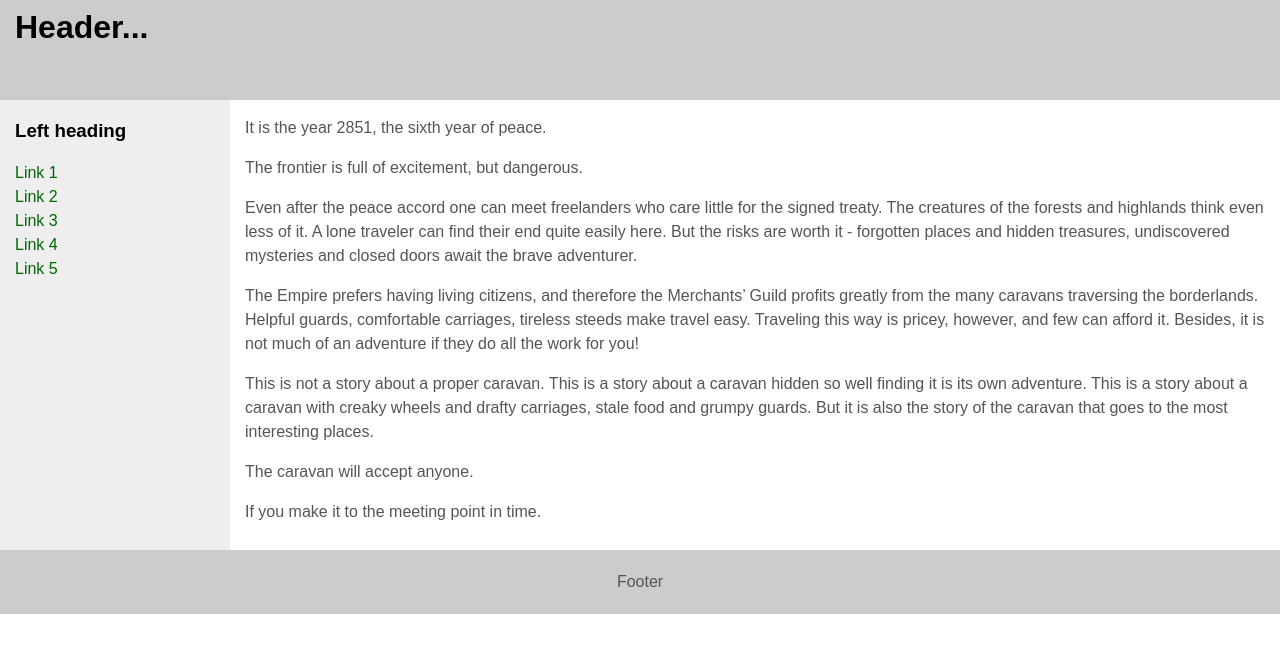
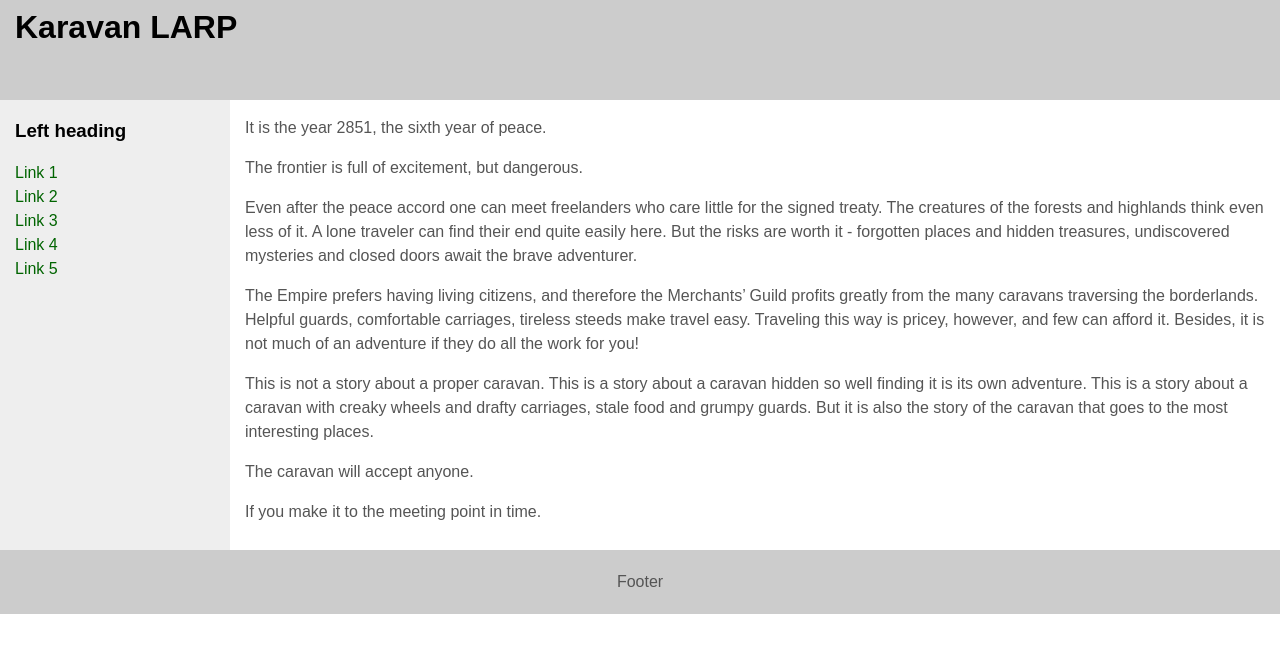
Before and after one commit to karavanlarp/karavanlarp.github.io, a Jekyll site: the page built from index.html, in a window 1280 px wide. Shown: the top 653 px of the page. Built offline with Jekyll 4.4.1, drawn with Linux system fonts in a browser that asks for light colours.

Commit message:
change header

```diff
--- a/_layouts/default.html
+++ b/_layouts/default.html
@@ -11,7 +11,7 @@
 
 		<header id="header">
 			<div class="innertube">
-				<h1>Header...</h1>
+				<h1>Karavan LARP</h1>
 			</div>
 		</header>
 
```
